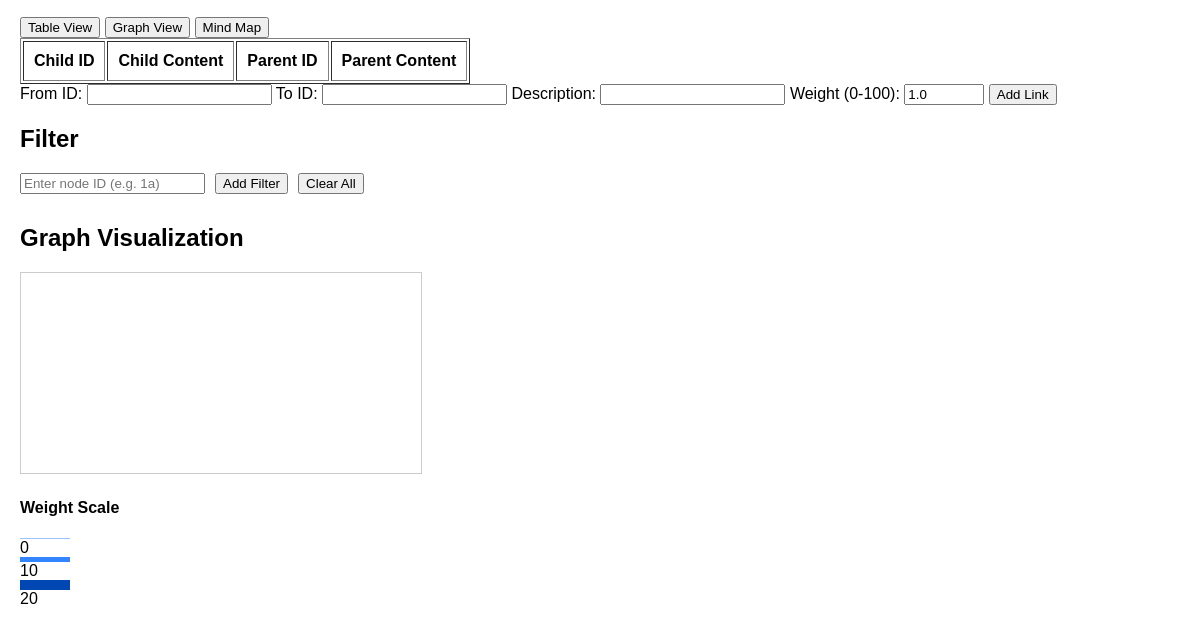
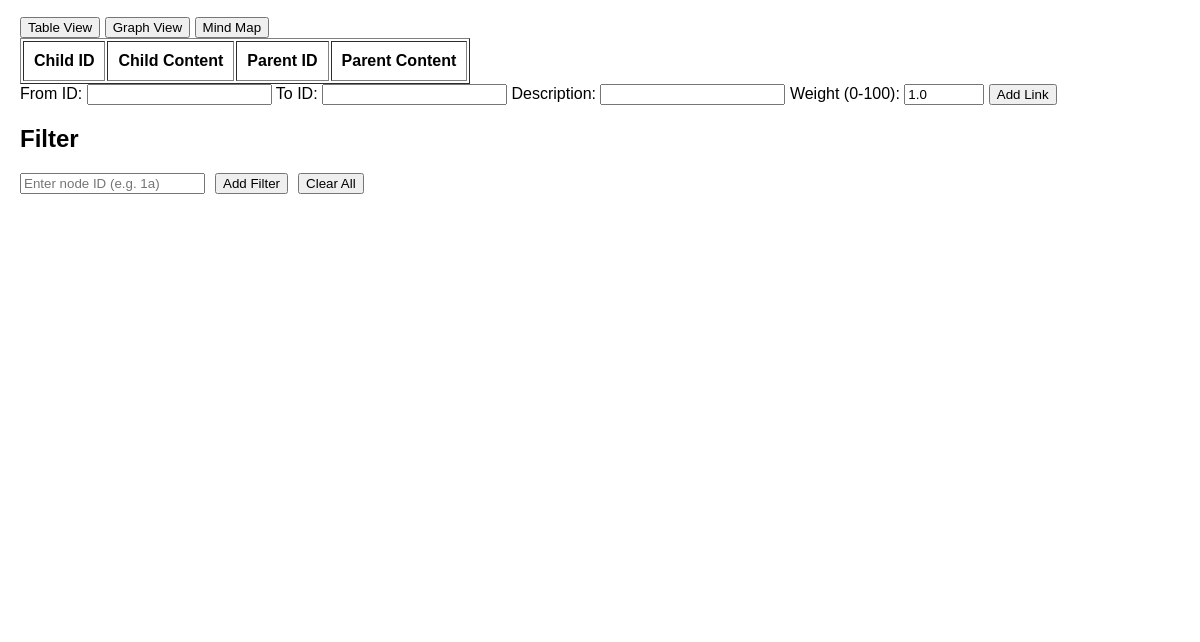
Before and after one commit to ALex-Everett-Liu/luhmann-style-graph, an Electron app: page public/index.html in a window 1200 px wide. Shown: the part 104-746 px from the top of the page. Drawn offline with nearby package versions, Linux system fonts and the light colour scheme.

Commit message:
v0.42 small UI fix

```diff
--- a/public/index.html
+++ b/public/index.html
@@ -165,11 +165,11 @@
   </div>
 
   <div id="graph" class="view">
-    <svg width="1000" height="700"></svg>
+    <svg width="1200" height="800"></svg>
   </div>
 
   <div id="mindmap-container" class="view">
-    <svg id="mindmap" width="1200" height="800" style="background-color: #f9f9f9;"></svg>
+    <svg id="mindmap" width="1500" height="1200" style="background-color: #f9f9f9;"></svg>
   </div>
 
   <!-- Form to add links -->
@@ -197,22 +197,6 @@
     <button onclick="clearFilter()">Clear Filter</button>
   </div>
 
-  <h2>Graph Visualization</h2>
-  <svg width="400" height="200"></svg>
-
-  <div id="legend">
-    <h4>Weight Scale</h4>
-    <div class="legend-item">
-      <div class="line-example" style="width:50px; height:1px; background:#99c2ff"></div> 0
-    </div>
-    <div class="legend-item">
-      <div class="line-example" style="width:50px; height:5px; background:#3385ff"></div> 10
-    </div>
-    <div class="legend-item">
-      <div class="line-example" style="width:50px; height:10px; background:#0047b3"></div> 20
-    </div>
-  </div>
-
   <script src="script.js"></script>
 </body>
 </html>
--- a/public/script.js
+++ b/public/script.js
@@ -1226,7 +1226,7 @@ async function handleMarkdownClick(nodeId) {
         modal.innerHTML = `
             <div class="markdown-modal-content">
                 <h3>Notes for Node ${nodeId}</h3>
-                <textarea id="markdown-content" rows="10" cols="50">${data.content}</textarea>
+                <textarea id="markdown-content" rows="50" cols="120">${data.content}</textarea>
                 <div class="markdown-modal-buttons">
                     <button onclick="saveMarkdown('${nodeId}')">Save</button>
                     <button onclick="closeMarkdownModal()">Close</button>
```
